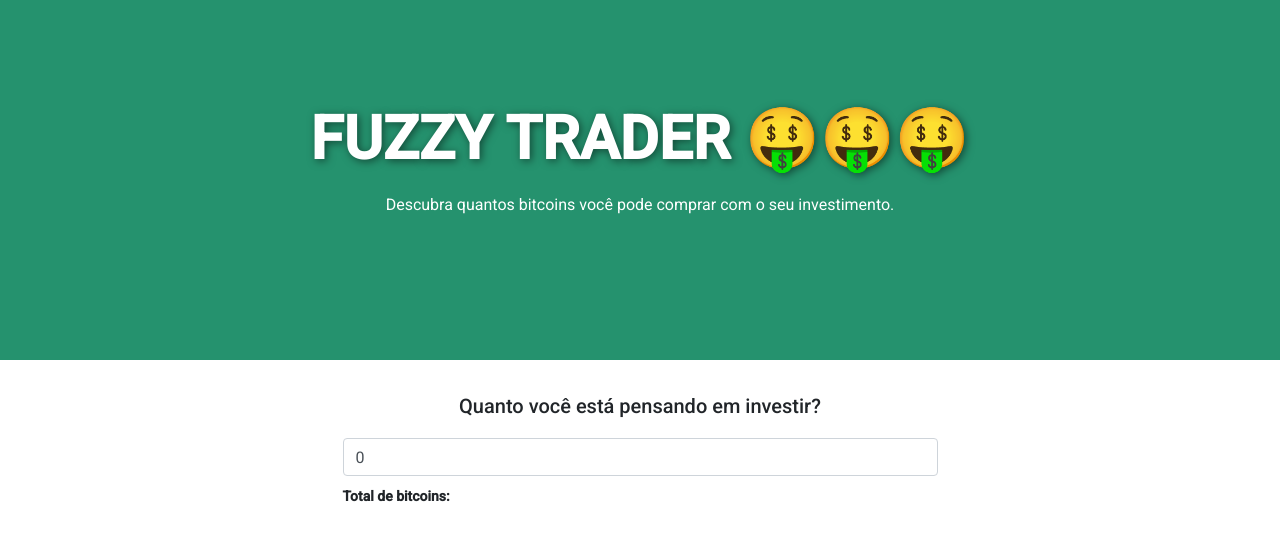
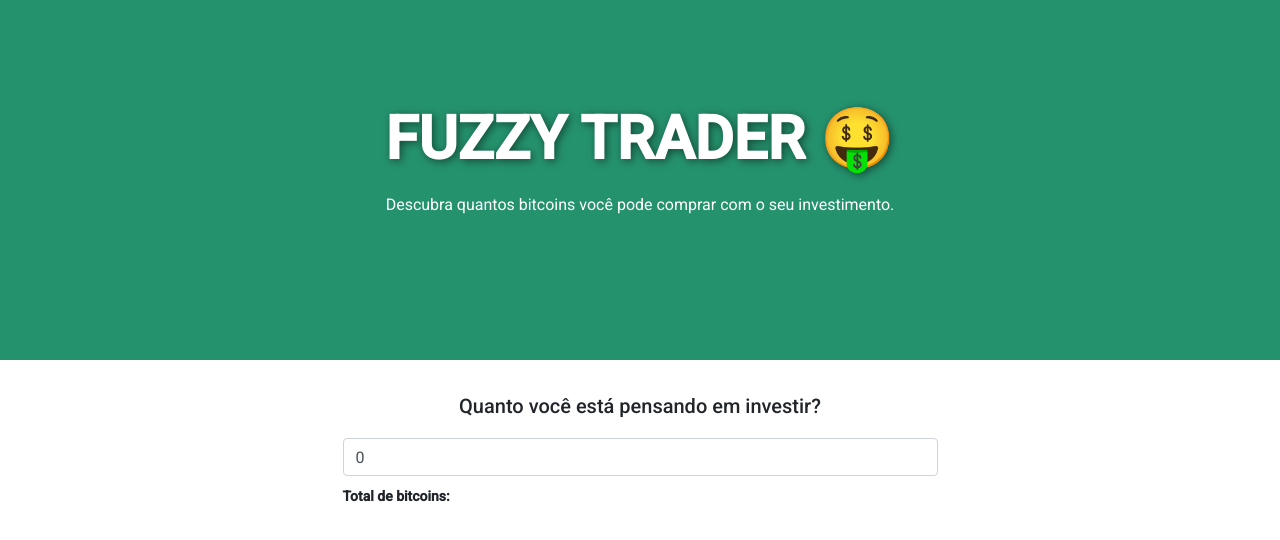
Before and after one commit to tbrmbit/fuzzy-trader, an Angular app: page /home in a window 1280 px wide. Shown: the top 540 px of the page. Built offline with nearby package versions, Linux system fonts and the light colour scheme; no server answers; what ng2-currency-mask would draw is missing.

Commit message:
Motion on title

```diff
--- a/src/app/home/components/index/index.component.html
+++ b/src/app/home/components/index/index.component.html
@@ -1,7 +1,9 @@
 <div id="home">
   <header class="header">
     <div class="header__content">
-      <h1>Fuzzy Trader <span>🤑</span><span>🤑</span><span>🤑</span></h1>
+      <div class="header__content-title">
+        <h1>Fuzzy Trader <span>🤑</span></h1>
+      </div>
       <p>Descubra quantos bitcoins você pode comprar com o seu investimento.</p>
     </div>
   </header>
--- a/src/app/home/components/index/index.component.scss
+++ b/src/app/home/components/index/index.component.scss
@@ -1,13 +1,32 @@
 #home {
   h1 {
-    font-size: 60px;
+    font-size: 30px;
     font-weight: bold;
     text-transform: uppercase;
     color: #fff;
+    opacity: 0;
     text-shadow: 2px 2px 8px rgba(#000, .5);
+    animation-name: title;
+    animation-delay: 1s;
+    animation-duration: 1s;
+    animation-fill-mode: forwards;
 
     @media (max-width: 768px) {
-      font-size: 30px;
+      font-size: 35px !important;
+    }
+
+    span {
+      opacity: 0;
+      font-size: 120px;
+      animation-name: icon;
+      animation-delay: 1s;
+      animation-duration: 1s;
+      animation-timing-function: cubic-bezier(0.1, 0.7, 4.0, 0.1);
+      animation-fill-mode: forwards;
+
+      @media (max-width: 768px) {
+        font-size: 35px !important;
+      }
     }
   }
 
@@ -40,4 +59,24 @@
   .home__content {
     padding: 30px;
   }
+
+  @keyframes title {
+    0%   {opacity: 0;}
+    100% {
+      opacity: 1;
+      font-size: 60px;
+    }
+  }
+
+  @keyframes icon {
+    0%   {
+      opacity: 0;
+      transform: rotate(125deg)
+    }
+    100% {
+      opacity: 1;
+      font-size: 60px;
+      transform: rotate(0)
+    }
+  }
 }
```
